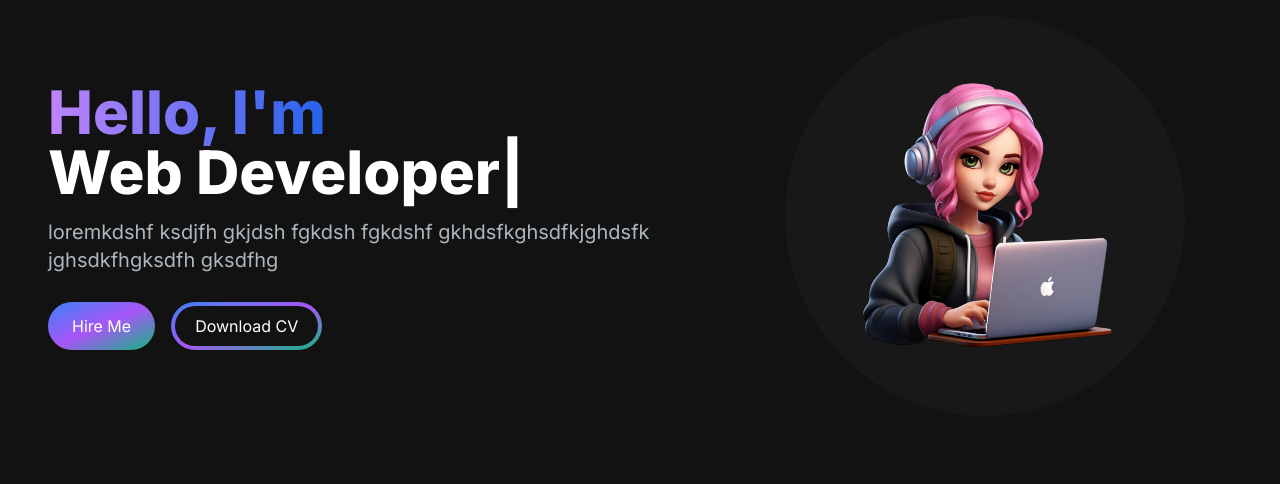
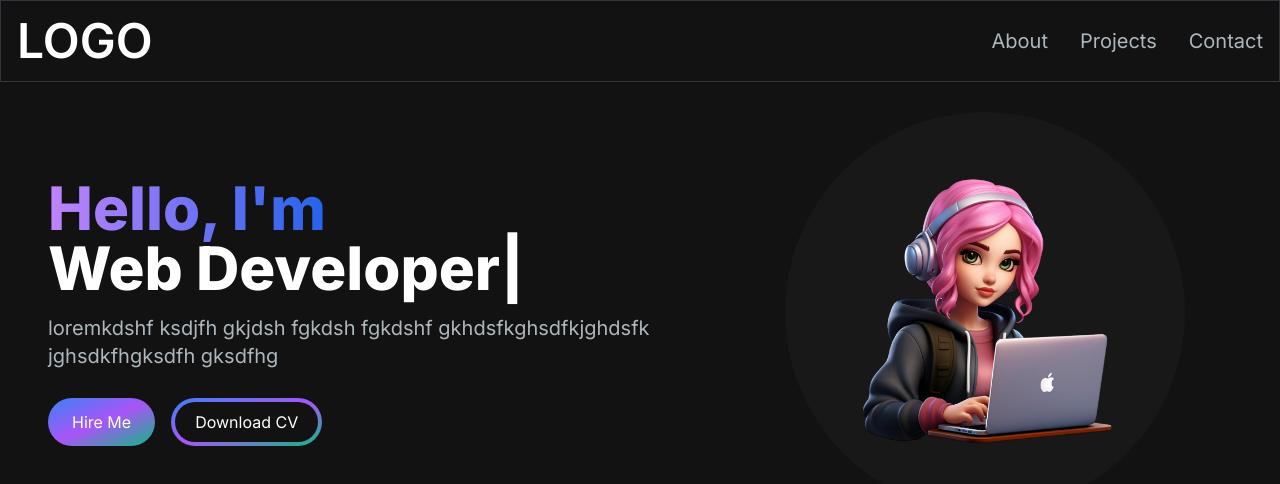
Before and after one commit to tejasdhanani/tejasdhanani-portfolio, a Next.js app: page / in a window 1280 px wide. Shown: the top 484 px of the page. Built offline with nearby package versions, Linux system fonts and the light colour scheme.

Commit message:
basic navbar

```diff
--- /dev/null
+++ b/app/components/NavLink.jsx
@@ -0,0 +1,10 @@
+import Link from "next/link"
+
+const NavLink = ({ href, title }) => {
+    return (
+        <Link href={href} className="block py-2 pl-3 pr-4 text-[#ADB7BE] sm:text-xl rounded md:p-0 hover:text-white" >
+            {title}
+        </Link>
+    )
+}
+export default NavLink
--- /dev/null
+++ b/app/components/Navbar.jsx
@@ -0,0 +1,38 @@
+import Link from "next/link"
+import NavLink from "./NavLink"
+
+const navLinks = [
+    {
+        title: "About",
+        path: "#about"
+    },
+    {
+        title: "Projects",
+        path: "#projects"
+    },
+    {
+        title: "Contact",
+        path: "#contact"
+    }
+
+]
+
+const Navbar = () => {
+    return (
+        <nav className="fixed mx-auto border border-[#33353F] top-0 left-0 right-0 z-10 bg-[#121212] bg-opacity-100">
+            <div className="flex container lg:py-4 flex-wrap items-center justify-between mx-auto px-4 py-2">
+                <Link href={'/'} className="text-2xl md:text-5xl text-white font-semibold">LOGO</Link>
+                <div className="menu hidden md:block md:w-auto" id="navbar">
+                    <ul className="flex p-4 md:p-0 md:flex-row md:space-x-8 mt-0">
+                        {navLinks.map((link, index) => (
+                            <li key={index}>
+                                <NavLink href={link.path} title={link.title} />
+                            </li>
+                        ))}
+                    </ul>
+                </div>
+            </div>
+        </nav>
+    )
+}
+export default Navbar
--- a/app/page.js
+++ b/app/page.js
@@ -1,9 +1,11 @@
 import HeroSection from "./components/HeroSection";
+import Navbar from "./components/Navbar";
 
 export default function Home() {
   return (
     <main className="flex min-h-screen flex-col bg-[#121212]">
-      <div class="container mx-auto px-12 py-4">
+      <Navbar />
+      <div className="container mt-24 mx-auto px-12 py-4">
         <HeroSection />
       </div>
     </main>
```
